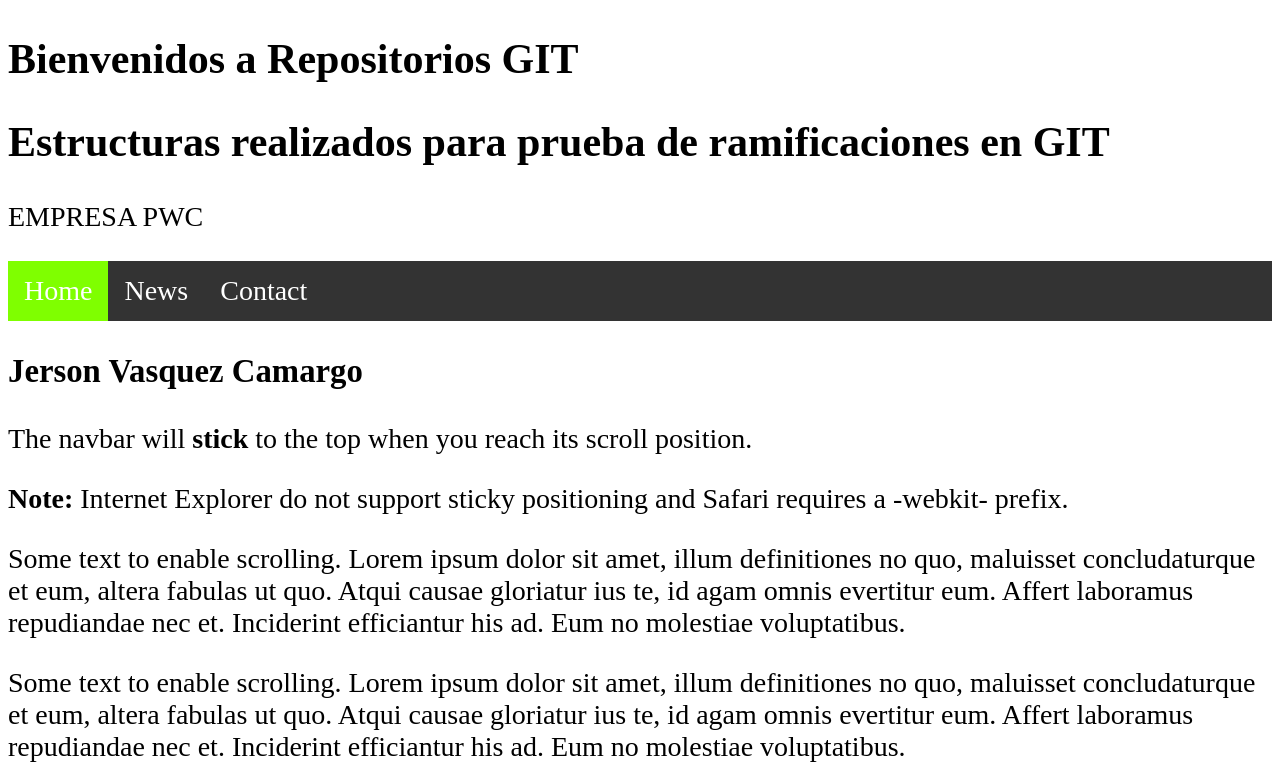
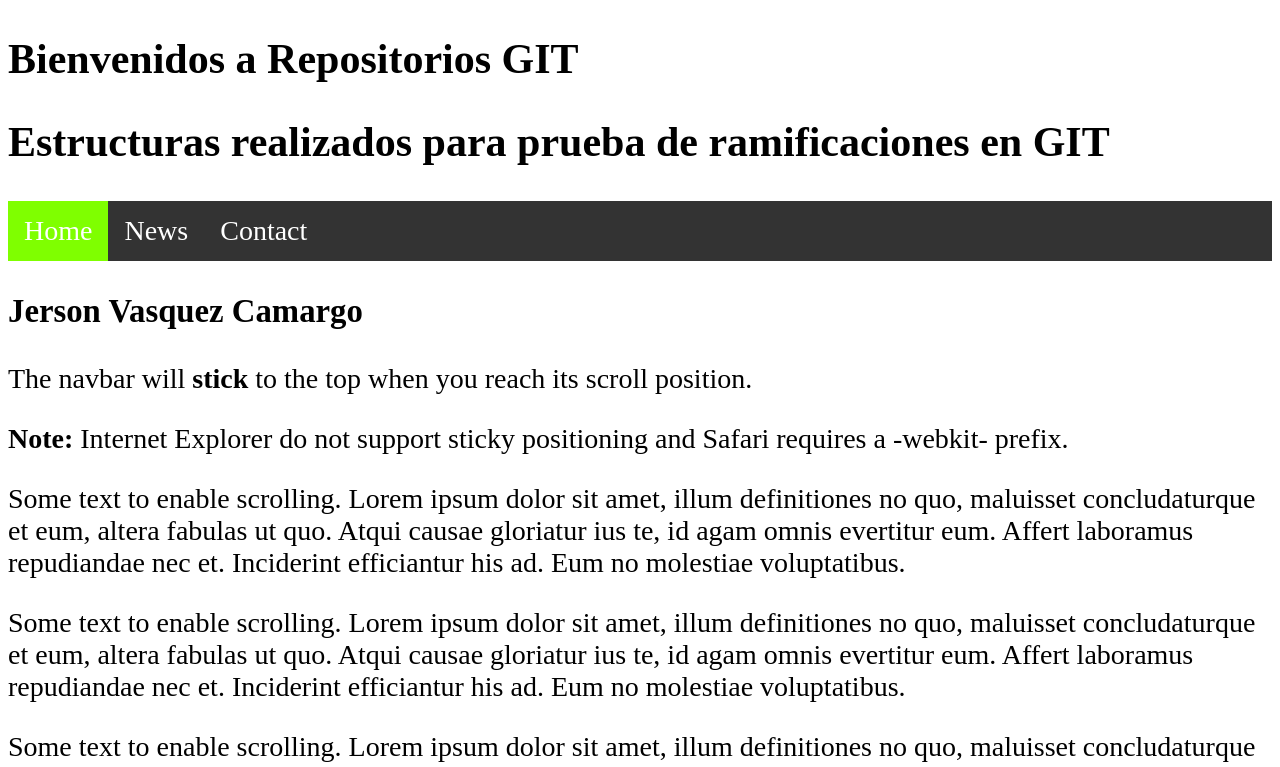
Before and after one commit to JerssonVasquez/VSCODE_GITPrueba, a plain HTML site: page index.html in a window 1280 px wide. Shown: the top 767 px of the page. Drawn offline with Linux system fonts and the light colour scheme.

Commit message:
Se quita etiqueta P nombre de empresa

```diff
--- a/index.html
+++ b/index.html
@@ -11,7 +11,6 @@
     <div class="header">
         <h2>Bienvenidos a Repositorios GIT</h2>
         <h2> Estructuras realizados para prueba de ramificaciones en GIT </h2>
-        <p>EMPRESA PWC</p>
 
     </div>
 
```
